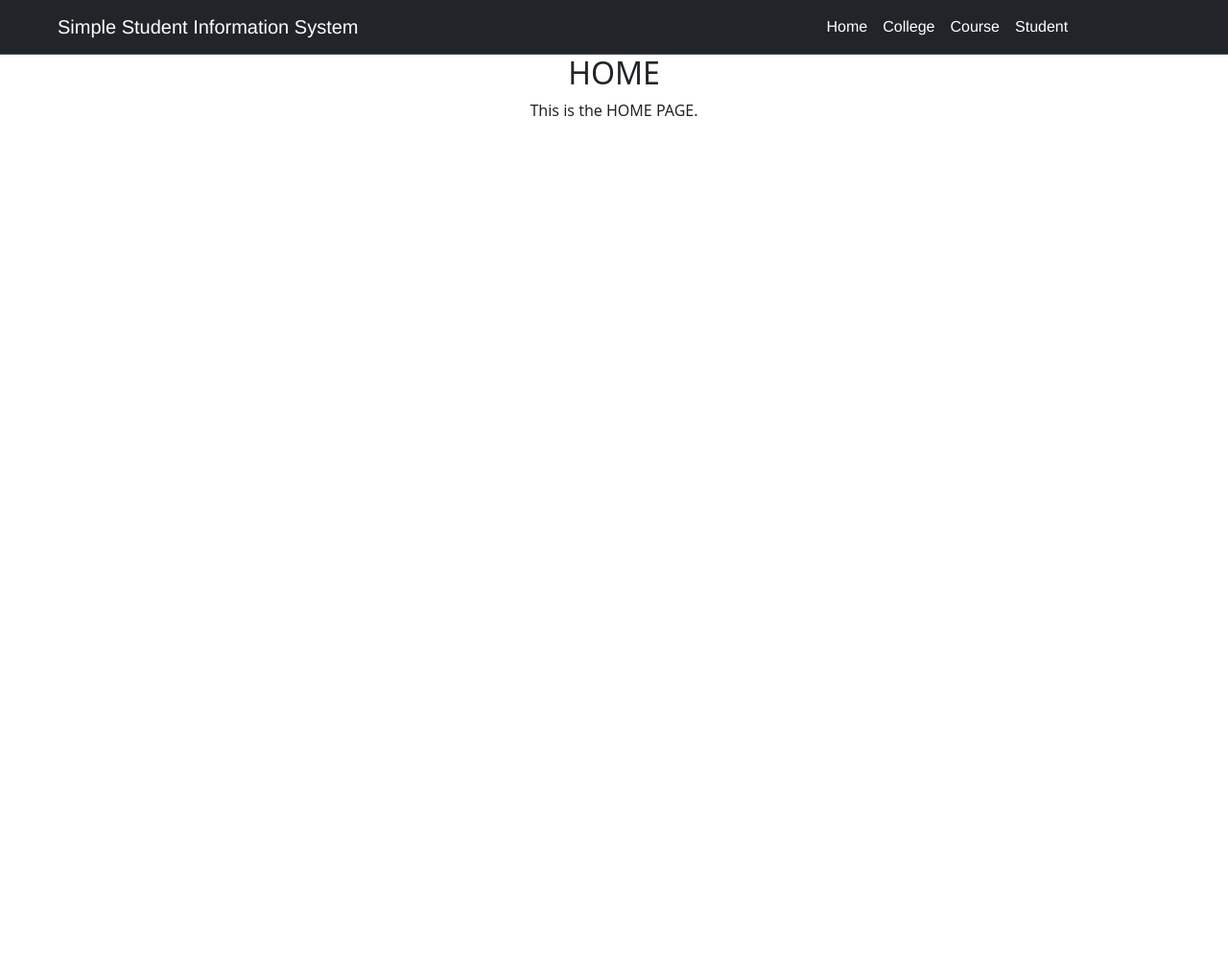
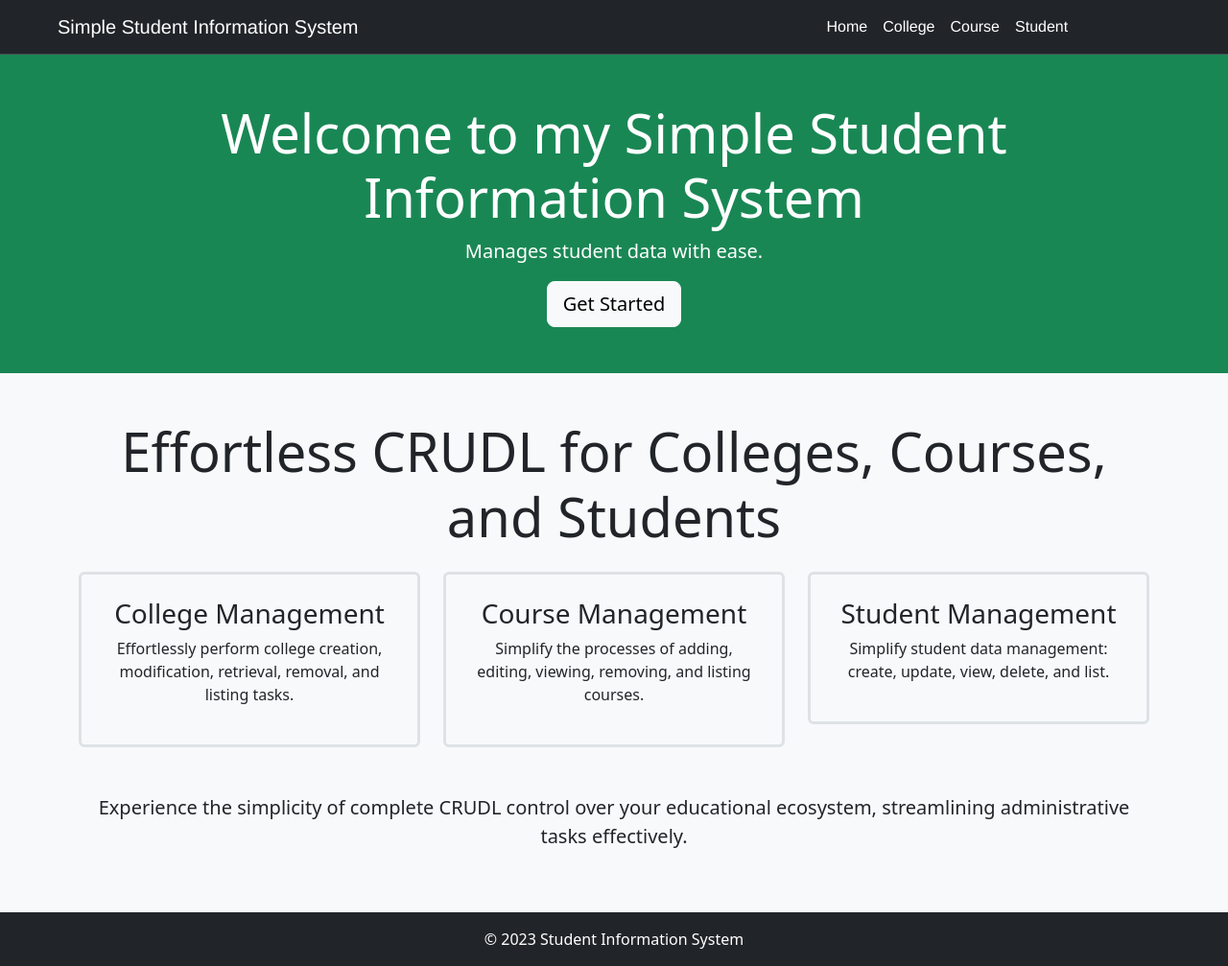
Before and after one commit to lalalance12/SSIS-Website, a Flask app: page /home in a window 1280 px wide. Shown: the whole page at 96% size. Before the commit the page ends 121 px from the top, so only its background shows below. Run offline with Flask 3, Linux system fonts and the light colour scheme.

Commit message:
designed homepage

```diff
--- a/app/templates/home.html
+++ b/app/templates/home.html
@@ -2,9 +2,53 @@
 
 {% block content %}
 
-    <div class="text-center">
-        <h2>HOME</h2>
-        <p>This is the HOME PAGE.</p>
-    </div>
+    <section class="hero bg-success text-white text-center py-5">
+        <div class="container">
+            <div class="row">
+                <div class="col-md-12">
+                    <h1 class="display-4">Welcome to my Simple Student Information System</h1>
+                    <p class="lead">Manages student data with ease.</p>
+                    <a href="{{ url_for('college_bp.college') }}" class="btn btn-light btn-lg">Get Started</a>
+                </div>
+            </div>
+        </div>
+    </section>
+
+    <section class="capabilities py-5" style="background-color: #f8f9fa;">
+        <div class="container text-center">
+            <h2 class="display-4 mb-4">Effortless CRUDL for Colleges, Courses, and Students</h2>
+            <div class="row">
+                <div class="col-md-4 mb-4">
+                    <div class="feature p-4 border rounded border-3">
+                        <i class="fas fa-university fa-3x mb-3"></i>
+                        <h3>College Management</h3>
+                        <p>Effortlessly perform college creation, modification, retrieval, removal, and listing tasks.</p>
+                    </div>
+                </div>
+                <div class="col-md-4 mb-4">
+                    <div class="feature p-4 border rounded border-3">
+                        <i class="fas fa-book fa-3x mb-3"></i>
+                        <h3>Course Management</h3>
+                        <p>Simplify the processes of adding, editing, viewing, removing, and listing courses.</p>
+                    </div>
+                </div>
+                <div class="col-md-4 mb-4">
+                    <div class="feature p-4 border rounded border-3">
+                        <i class="fas fa-users fa-3x mb-3"></i>
+                        <h3>Student Management</h3>
+                        <p>Simplify student data management: create, update, view, delete, and list.</p>
+                    </div>
+                </div>
+            </div>
+            <p class="lead mt-4">Experience the simplicity of complete CRUDL control over your educational ecosystem, streamlining administrative tasks effectively.</p>
+        </div>
+    </section>
+
+
+    <footer class="bg-dark text-white text-center py-3">
+        <div class="container">
+            &copy; 2023 Student Information System
+        </div>
+    </footer>
 
 {% endblock content %}
```
